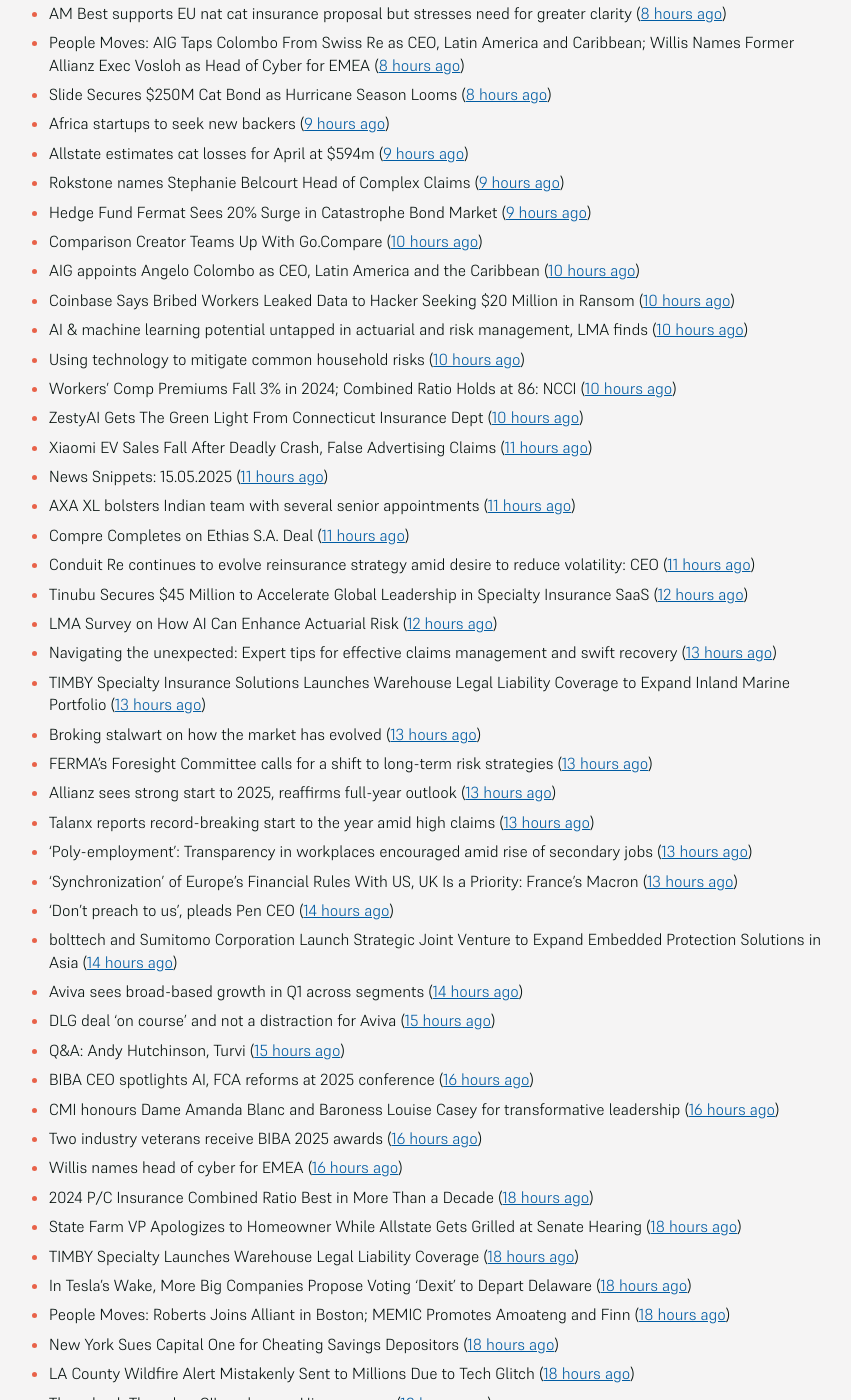
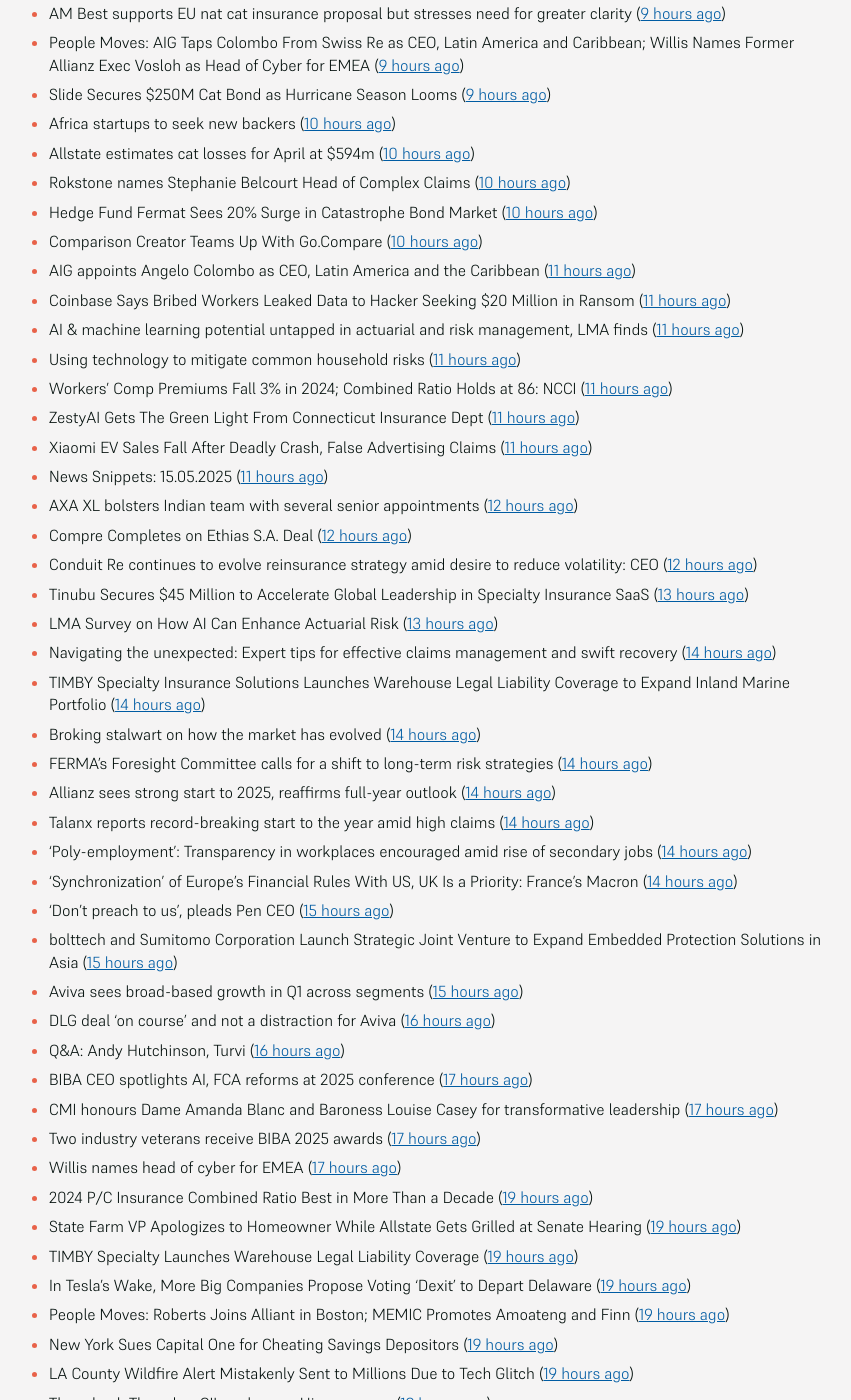
Before and after one commit to mat-0/feeds.thechels.uk, a Jekyll site: the page built from index.md, in a window 1280 px wide and 1400 px high, scrolled down 912 px. Shown: the whole window, without its empty margins (215-1066 px from the left). Built offline with Jekyll 4.4.1, drawn with Linux system fonts in a browser that asks for light colours; some of the changed text lies outside the part shown.

Commit message:
New Feed

```diff
--- a/index.md
+++ b/index.md
@@ -8,74 +8,74 @@ description: Latest Updates
 [Get this as an RSS feed](/feed.rss)
 
 <!-- news_marker starts -->
-- People Moves: Zurich NA Promotes Fox to Lead National Accounts, Caminiti CUO ([51 minutes ago](https://www.insurancejournal.com/news/national/2025/05/15/823985.htm))
-- FEMA Chief Says Agency Will Raise State Burden for Disasters to 50% ([1 hours ago](https://www.insurancejournal.com/news/national/2025/05/15/823980.htm))
-- How insurers can use systemic risk knowledge internally ([3 hours ago](https://www.dig-in.com/opinion/how-insurers-can-use-systemic-risk-knowledge-internally))
-- AXA Group CUO on navigating a polycrisis risk landscape ([3 hours ago](https://www.insurancebusinessmag.com/uk/news/breaking-news/axa-group-cuo-on-navigating-a-polycrisis-risk-landscape-535921.aspx))
+- People Moves: Zurich NA Promotes Fox to Lead National Accounts, Caminiti CUO ([1 hours ago](https://www.insurancejournal.com/news/national/2025/05/15/823985.htm))
+- FEMA Chief Says Agency Will Raise State Burden for Disasters to 50% ([2 hours ago](https://www.insurancejournal.com/news/national/2025/05/15/823980.htm))
+- How insurers can use systemic risk knowledge internally ([4 hours ago](https://www.dig-in.com/opinion/how-insurers-can-use-systemic-risk-knowledge-internally))
+- AXA Group CUO on navigating a polycrisis risk landscape ([4 hours ago](https://www.insurancebusinessmag.com/uk/news/breaking-news/axa-group-cuo-on-navigating-a-polycrisis-risk-landscape-535921.aspx))
 - Marsh McLennan moves to Amazon cloud; ZestyAI in Connecticut and West Virginia: Insurtech news ([4 hours ago](https://www.dig-in.com/news/marsh-mclennan-to-amazon-cloud-zestyai-and-insurtech-news))
-- WTW report exposes shifting terrorism insurance risks ([4 hours ago](https://www.insurancebusinessmag.com/uk/news/breaking-news/wtw-report-exposes-shifting-terrorism-insurance-risks-535909.aspx))
-- Tired of Waiting on Tickets? There’s a Better Way. ([4 hours ago](https://www.insurancejournal.com/blogs/expert-insured/2025/05/15/823954.htm))
-- Global Accessibiliy Day: Making the Workplace Welcome to All ([5 hours ago](https://insurance-edge.net/2025/05/15/global-accessibiliy-day-making-the-workplace-welcome-to-all/))
-- Lloyd’s Q2’25 Market Message: risk awareness, not risk aversion, marks a defining juncture ([7 hours ago](https://www.reinsurancene.ws/lloyds-q225-market-message-risk-awareness-not-risk-aversion-marks-a-defining-juncture/))
-- Tiernan calls out ‘egregious trading behaviours’ at Lloyd’s ([7 hours ago](https://www.postonline.co.uk/lloydslondon/7957765/tiernan-calls-out-egregious-trading-behaviours-at-lloyds))
-- Tesla’s Robotaxi Launch in Texas Faces Scrutiny Over Potential Accident Risks ([7 hours ago](https://www.insurancejournal.com/news/southcentral/2025/05/15/823930.htm))
-- US House Bill Reintroduced to Rid Federal Insurance Office of Subpoena Power ([7 hours ago](https://www.insurancejournal.com/news/national/2025/05/15/823897.htm))
-- Sweltering Heat Wave Hits U.S. from Dakotas to Texas ([7 hours ago](https://www.insurancejournal.com/news/southcentral/2025/05/15/823927.htm))
-- Coterie Relocating Headquarters to Appleton, Wisconsin ([7 hours ago](https://www.insurancejournal.com/news/midwest/2025/05/15/823924.htm))
-- Kin reports 35% revenue growth in Q1’25, California emerges as key market ([7 hours ago](https://www.reinsurancene.ws/kin-reports-35-revenue-growth-in-q125-california-emerges-as-key-market/))
-- Three Killed in Fiery Truck-Car Pileup on Georgia Interstate ([7 hours ago](https://www.insurancejournal.com/news/southeast/2025/05/15/823917.htm))
-- Brett Favre’s Defamation Suit Against State Auditor Can Move Forward, Court Says ([7 hours ago](https://www.insurancejournal.com/news/southeast/2025/05/15/823911.htm))
-- People Moves: Advocus Names Moore SVP of Illinois Operations ([7 hours ago](https://www.insurancejournal.com/news/midwest/2025/05/15/823905.htm))
-- Nationwide Partners with Kadance to Offer Genomics-Based Precision Health to Life Insurance Customers ([7 hours ago](https://www.insurtechinsights.com/nationwide-partners-with-kadance-to-offer-genomics-based-precision-health-to-life-insurance-customers/))
-- West’s 103.9% CoR for 24-25 FY impacted by elevated IG Pool claims ([8 hours ago](https://www.reinsurancene.ws/wests-103-9-cor-for-24-25-fy-impacted-by-elevated-ig-pool-claims/))
-- People Moves: CRC Names New Underwriting Leaders and Senior VP ([8 hours ago](https://www.insurancejournal.com/news/southeast/2025/05/15/823894.htm))
-- AM Best supports EU nat cat insurance proposal but stresses need for greater clarity ([8 hours ago](https://www.reinsurancene.ws/am-best-supports-eu-nat-cat-insurance-proposal-but-stresses-need-for-greater-clarity/))
-- People Moves: AIG Taps Colombo From Swiss Re as CEO, Latin America and Caribbean; Willis Names Former Allianz Exec Vosloh as Head of Cyber for EMEA ([8 hours ago](https://www.insurancejournal.com/news/international/2025/05/15/823886.htm))
-- Slide Secures $250M Cat Bond as Hurricane Season Looms ([8 hours ago](https://www.insurancejournal.com/news/southeast/2025/05/15/823884.htm))
-- Africa startups to seek new backers ([9 hours ago](https://www.dig-in.com/articles/africa-startups-to-seek-new-backers))
-- Allstate estimates cat losses for April at $594m ([9 hours ago](https://www.reinsurancene.ws/allstate-estimates-cat-losses-for-april-at-594m/))
-- Rokstone names Stephanie Belcourt Head of Complex Claims ([9 hours ago](https://www.reinsurancene.ws/rokstone-names-stephanie-belcourt-head-of-complex-claims/))
-- Hedge Fund Fermat Sees 20% Surge in Catastrophe Bond Market ([9 hours ago](https://www.insurancejournal.com/news/international/2025/05/15/823861.htm))
+- WTW report exposes shifting terrorism insurance risks ([5 hours ago](https://www.insurancebusinessmag.com/uk/news/breaking-news/wtw-report-exposes-shifting-terrorism-insurance-risks-535909.aspx))
+- Tired of Waiting on Tickets? There’s a Better Way. ([5 hours ago](https://www.insurancejournal.com/blogs/expert-insured/2025/05/15/823954.htm))
+- Global Accessibiliy Day: Making the Workplace Welcome to All ([6 hours ago](https://insurance-edge.net/2025/05/15/global-accessibiliy-day-making-the-workplace-welcome-to-all/))
+- Lloyd’s Q2’25 Market Message: risk awareness, not risk aversion, marks a defining juncture ([8 hours ago](https://www.reinsurancene.ws/lloyds-q225-market-message-risk-awareness-not-risk-aversion-marks-a-defining-juncture/))
+- Tiernan calls out ‘egregious trading behaviours’ at Lloyd’s ([8 hours ago](https://www.postonline.co.uk/lloydslondon/7957765/tiernan-calls-out-egregious-trading-behaviours-at-lloyds))
+- Tesla’s Robotaxi Launch in Texas Faces Scrutiny Over Potential Accident Risks ([8 hours ago](https://www.insurancejournal.com/news/southcentral/2025/05/15/823930.htm))
+- US House Bill Reintroduced to Rid Federal Insurance Office of Subpoena Power ([8 hours ago](https://www.insurancejournal.com/news/national/2025/05/15/823897.htm))
+- Sweltering Heat Wave Hits U.S. from Dakotas to Texas ([8 hours ago](https://www.insurancejournal.com/news/southcentral/2025/05/15/823927.htm))
+- Coterie Relocating Headquarters to Appleton, Wisconsin ([8 hours ago](https://www.insurancejournal.com/news/midwest/2025/05/15/823924.htm))
+- Kin reports 35% revenue growth in Q1’25, California emerges as key market ([8 hours ago](https://www.reinsurancene.ws/kin-reports-35-revenue-growth-in-q125-california-emerges-as-key-market/))
+- Three Killed in Fiery Truck-Car Pileup on Georgia Interstate ([8 hours ago](https://www.insurancejournal.com/news/southeast/2025/05/15/823917.htm))
+- Brett Favre’s Defamation Suit Against State Auditor Can Move Forward, Court Says ([8 hours ago](https://www.insurancejournal.com/news/southeast/2025/05/15/823911.htm))
+- People Moves: Advocus Names Moore SVP of Illinois Operations ([8 hours ago](https://www.insurancejournal.com/news/midwest/2025/05/15/823905.htm))
+- Nationwide Partners with Kadance to Offer Genomics-Based Precision Health to Life Insurance Customers ([8 hours ago](https://www.insurtechinsights.com/nationwide-partners-with-kadance-to-offer-genomics-based-precision-health-to-life-insurance-customers/))
+- West’s 103.9% CoR for 24-25 FY impacted by elevated IG Pool claims ([9 hours ago](https://www.reinsurancene.ws/wests-103-9-cor-for-24-25-fy-impacted-by-elevated-ig-pool-claims/))
+- People Moves: CRC Names New Underwriting Leaders and Senior VP ([9 hours ago](https://www.insurancejournal.com/news/southeast/2025/05/15/823894.htm))
+- AM Best supports EU nat cat insurance proposal but stresses need for greater clarity ([9 hours ago](https://www.reinsurancene.ws/am-best-supports-eu-nat-cat-insurance-proposal-but-stresses-need-for-greater-clarity/))
+- People Moves: AIG Taps Colombo From Swiss Re as CEO, Latin America and Caribbean; Willis Names Former Allianz Exec Vosloh as Head of Cyber for EMEA ([9 hours ago](https://www.insurancejournal.com/news/international/2025/05/15/823886.htm))
+- Slide Secures $250M Cat Bond as Hurricane Season Looms ([9 hours ago](https://www.insurancejournal.com/news/southeast/2025/05/15/823884.htm))
+- Africa startups to seek new backers ([10 hours ago](https://www.dig-in.com/articles/africa-startups-to-seek-new-backers))
+- Allstate estimates cat losses for April at $594m ([10 hours ago](https://www.reinsurancene.ws/allstate-estimates-cat-losses-for-april-at-594m/))
+- Rokstone names Stephanie Belcourt Head of Complex Claims ([10 hours ago](https://www.reinsurancene.ws/rokstone-names-stephanie-belcourt-head-of-complex-claims/))
+- Hedge Fund Fermat Sees 20% Surge in Catastrophe Bond Market ([10 hours ago](https://www.insurancejournal.com/news/international/2025/05/15/823861.htm))
 - Comparison Creator Teams Up With Go.Compare ([10 hours ago](https://insurance-edge.net/2025/05/15/comparison-creator-teams-up-with-go-compare/))
-- AIG appoints Angelo Colombo as CEO, Latin America and the Caribbean ([10 hours ago](https://www.reinsurancene.ws/aig-appoints-angelo-colombo-as-ceo-latin-america-and-the-caribbean/))
-- Coinbase Says Bribed Workers Leaked Data to Hacker Seeking $20 Million in Ransom ([10 hours ago](https://www.insurancejournal.com/news/national/2025/05/15/823862.htm))
-- AI & machine learning potential untapped in actuarial and risk management, LMA finds ([10 hours ago](https://www.reinsurancene.ws/ai-machine-learning-potential-untapped-in-actuarial-and-risk-management-lma-finds/))
-- Using technology to mitigate common household risks ([10 hours ago](https://www.dig-in.com/podcast/using-technology-to-mitigate-common-household-risks))
-- Workers’ Comp Premiums Fall 3% in 2024; Combined Ratio Holds at 86: NCCI ([10 hours ago](https://www.insurancejournal.com/news/national/2025/05/15/823850.htm))
-- ZestyAI Gets The Green Light From Connecticut Insurance Dept ([10 hours ago](https://insurance-edge.net/2025/05/15/zestyai-gets-the-green-light-from-connecticut-insurance-dept/))
+- AIG appoints Angelo Colombo as CEO, Latin America and the Caribbean ([11 hours ago](https://www.reinsurancene.ws/aig-appoints-angelo-colombo-as-ceo-latin-america-and-the-caribbean/))
+- Coinbase Says Bribed Workers Leaked Data to Hacker Seeking $20 Million in Ransom ([11 hours ago](https://www.insurancejournal.com/news/national/2025/05/15/823862.htm))
+- AI & machine learning potential untapped in actuarial and risk management, LMA finds ([11 hours ago](https://www.reinsurancene.ws/ai-machine-learning-potential-untapped-in-actuarial-and-risk-management-lma-finds/))
+- Using technology to mitigate common household risks ([11 hours ago](https://www.dig-in.com/podcast/using-technology-to-mitigate-common-household-risks))
+- Workers’ Comp Premiums Fall 3% in 2024; Combined Ratio Holds at 86: NCCI ([11 hours ago](https://www.insurancejournal.com/news/national/2025/05/15/823850.htm))
+- ZestyAI Gets The Green Light From Connecticut Insurance Dept ([11 hours ago](https://insurance-edge.net/2025/05/15/zestyai-gets-the-green-light-from-connecticut-insurance-dept/))
 - Xiaomi EV Sales Fall After Deadly Crash, False Advertising Claims ([11 hours ago](https://www.insurancejournal.com/news/international/2025/05/15/823843.htm))
 - News Snippets: 15.05.2025 ([11 hours ago](https://insurance-edge.net/2025/05/15/news-snippets-15-05-2025/))
-- AXA XL bolsters Indian team with several senior appointments ([11 hours ago](https://www.reinsurancene.ws/axa-xl-bolsters-indian-team-with-several-senior-appointments/))
-- Compre Completes on Ethias S.A. Deal ([11 hours ago](https://insurance-edge.net/2025/05/15/compre-completes-on-ethias-s-a-deal/))
-- Conduit Re continues to evolve reinsurance strategy amid desire to reduce volatility: CEO ([11 hours ago](https://www.reinsurancene.ws/conduit-re-continues-to-evolve-reinsurance-strategy-amid-desire-to-reduce-volatility-ceo/))
-- Tinubu Secures $45 Million to Accelerate Global Leadership in Specialty Insurance SaaS ([12 hours ago](https://www.insurtechinsights.com/tinubu-secures-45-million-to-accelerate-global-leadership-in-specialty-insurance-saas/))
-- LMA Survey on How AI Can Enhance Actuarial Risk ([12 hours ago](https://insurance-edge.net/2025/05/15/lma-survey-on-how-ai-can-enhance-actuarial-risk/))
-- Navigating the unexpected: Expert tips for effective claims management and swift recovery ([13 hours ago](https://www.insurancebusinessmag.com/uk/news/property-insurance/navigating-the-unexpected-expert-tips-for-effective-claims-management-and-swift-recovery-535498.aspx))
-- TIMBY Specialty Insurance Solutions Launches Warehouse Legal Liability Coverage to Expand Inland Marine Portfolio ([13 hours ago](https://www.insurtechinsights.com/timby-specialty-insurance-solutions-launches-warehouse-legal-liability-coverage-to-expand-inland-marine-portfolio/))
-- Broking stalwart on how the market has evolved ([13 hours ago](https://www.insurancebusinessmag.com/uk/news/breaking-news/broking-stalwart-on-how-the-market-has-evolved-535809.aspx))
-- FERMA's Foresight Committee calls for a shift to long-term risk strategies ([13 hours ago](https://www.insurancebusinessmag.com/uk/news/non-profits/fermas-foresight-committee-calls-for-a-shift-to-longterm-risk-strategies-535808.aspx))
-- Allianz sees strong start to 2025, reaffirms full-year outlook ([13 hours ago](https://www.insurancebusinessmag.com/uk/news/breaking-news/allianz-sees-strong-start-to-2025-reaffirms-fullyear-outlook-535802.aspx))
-- Talanx reports record-breaking start to the year amid high claims ([13 hours ago](https://www.insurancebusinessmag.com/uk/news/breaking-news/talanx-reports-recordbreaking-start-to-the-year-amid-high-claims-535796.aspx))
-- 'Poly-employment': Transparency in workplaces encouraged amid rise of secondary jobs ([13 hours ago](https://www.insurancebusinessmag.com/uk/news/breaking-news/polyemployment-transparency-in-workplaces-encouraged-amid-rise-of-secondary-jobs-535784.aspx))
-- ‘Synchronization’ of Europe’s Financial Rules With US, UK Is a Priority: France’s Macron ([13 hours ago](https://www.insurancejournal.com/news/international/2025/05/15/823833.htm))
-- ‘Don’t preach to us’, pleads Pen CEO ([14 hours ago](https://www.postonline.co.uk/broker/7957752/dont-preach-to-us-pleads-pen-ceo))
-- bolttech and Sumitomo Corporation Launch Strategic Joint Venture to Expand Embedded Protection Solutions in Asia ([14 hours ago](https://www.insurtechinsights.com/bolttech-and-sumitomo-corporation-launch-strategic-joint-venture-to-expand-embedded-protection-solutions-in-asia/))
-- Aviva sees broad-based growth in Q1 across segments ([14 hours ago](https://www.insurancebusinessmag.com/uk/news/breaking-news/aviva-sees-broadbased-growth-in-q1-across-segments-535781.aspx))
-- DLG deal ‘on course’ and not a distraction for Aviva ([15 hours ago](https://www.postonline.co.uk/news/7957750/dlg-deal-on-course-and-not-a-distraction-for-aviva))
-- Q&A: Andy Hutchinson, Turvi ([15 hours ago](https://www.postonline.co.uk/technology/7957394/qa-andy-hutchinson-turvi))
-- BIBA CEO spotlights AI, FCA reforms at 2025 conference ([16 hours ago](https://www.insurancebusinessmag.com/uk/news/breaking-news/biba-ceo-spotlights-ai-fca-reforms-at-2025-conference-535774.aspx))
-- CMI honours Dame Amanda Blanc and Baroness Louise Casey for transformative leadership ([16 hours ago](https://www.insurancebusinessmag.com/uk/news/breaking-news/cmi-honours-dame-amanda-blanc-and-baroness-louise-casey-for-transformative-leadership-535773.aspx))
-- Two industry veterans receive BIBA 2025 awards ([16 hours ago](https://www.insurancebusinessmag.com/uk/news/breaking-news/two-industry-veterans-receive-biba-2025-awards-535772.aspx))
-- Willis names head of cyber for EMEA ([16 hours ago](https://www.insurancebusinessmag.com/uk/news/cyber/willis-names-head-of-cyber-for-emea-535771.aspx))
-- 2024 P/C Insurance Combined Ratio Best in More Than a Decade ([18 hours ago](https://www.insurancejournal.com/news/national/2025/05/15/823801.htm))
-- State Farm VP Apologizes to Homeowner While Allstate Gets Grilled at Senate Hearing ([18 hours ago](https://www.insurancejournal.com/news/national/2025/05/15/823722.htm))
-- TIMBY Specialty Launches Warehouse Legal Liability Coverage ([18 hours ago](https://www.insurancejournal.com/news/west/2025/05/15/823803.htm))
-- In Tesla’s Wake, More Big Companies Propose Voting ‘Dexit’ to Depart Delaware ([18 hours ago](https://www.insurancejournal.com/news/east/2025/05/15/823818.htm))
-- People Moves: Roberts Joins Alliant in Boston; MEMIC Promotes Amoateng and Finn ([18 hours ago](https://www.insurancejournal.com/news/east/2025/05/15/823382.htm))
-- New York Sues Capital One for Cheating Savings Depositors ([18 hours ago](https://www.insurancejournal.com/news/east/2025/05/15/823815.htm))
-- LA County Wildfire Alert Mistakenly Sent to Millions Due to Tech Glitch ([18 hours ago](https://www.insurancejournal.com/news/west/2025/05/15/823791.htm))
-- Throwback Thursday: CII card woes; Hiscox grows ([18 hours ago](https://www.postonline.co.uk/personal/7956604/throwback-thursday-cii-card-woes-hiscox-grows))
-- Why blaming hybrid working for productivity problems is too easy ([18 hours ago](https://www.postonline.co.uk/people/7957728/why-blaming-hybrid-working-for-productivity-problems-is-too-easy))
+- AXA XL bolsters Indian team with several senior appointments ([12 hours ago](https://www.reinsurancene.ws/axa-xl-bolsters-indian-team-with-several-senior-appointments/))
+- Compre Completes on Ethias S.A. Deal ([12 hours ago](https://insurance-edge.net/2025/05/15/compre-completes-on-ethias-s-a-deal/))
+- Conduit Re continues to evolve reinsurance strategy amid desire to reduce volatility: CEO ([12 hours ago](https://www.reinsurancene.ws/conduit-re-continues-to-evolve-reinsurance-strategy-amid-desire-to-reduce-volatility-ceo/))
+- Tinubu Secures $45 Million to Accelerate Global Leadership in Specialty Insurance SaaS ([13 hours ago](https://www.insurtechinsights.com/tinubu-secures-45-million-to-accelerate-global-leadership-in-specialty-insurance-saas/))
+- LMA Survey on How AI Can Enhance Actuarial Risk ([13 hours ago](https://insurance-edge.net/2025/05/15/lma-survey-on-how-ai-can-enhance-actuarial-risk/))
+- Navigating the unexpected: Expert tips for effective claims management and swift recovery ([14 hours ago](https://www.insurancebusinessmag.com/uk/news/property-insurance/navigating-the-unexpected-expert-tips-for-effective-claims-management-and-swift-recovery-535498.aspx))
+- TIMBY Specialty Insurance Solutions Launches Warehouse Legal Liability Coverage to Expand Inland Marine Portfolio ([14 hours ago](https://www.insurtechinsights.com/timby-specialty-insurance-solutions-launches-warehouse-legal-liability-coverage-to-expand-inland-marine-portfolio/))
+- Broking stalwart on how the market has evolved ([14 hours ago](https://www.insurancebusinessmag.com/uk/news/breaking-news/broking-stalwart-on-how-the-market-has-evolved-535809.aspx))
+- FERMA's Foresight Committee calls for a shift to long-term risk strategies ([14 hours ago](https://www.insurancebusinessmag.com/uk/news/non-profits/fermas-foresight-committee-calls-for-a-shift-to-longterm-risk-strategies-535808.aspx))
+- Allianz sees strong start to 2025, reaffirms full-year outlook ([14 hours ago](https://www.insurancebusinessmag.com/uk/news/breaking-news/allianz-sees-strong-start-to-2025-reaffirms-fullyear-outlook-535802.aspx))
+- Talanx reports record-breaking start to the year amid high claims ([14 hours ago](https://www.insurancebusinessmag.com/uk/news/breaking-news/talanx-reports-recordbreaking-start-to-the-year-amid-high-claims-535796.aspx))
+- 'Poly-employment': Transparency in workplaces encouraged amid rise of secondary jobs ([14 hours ago](https://www.insurancebusinessmag.com/uk/news/breaking-news/polyemployment-transparency-in-workplaces-encouraged-amid-rise-of-secondary-jobs-535784.aspx))
+- ‘Synchronization’ of Europe’s Financial Rules With US, UK Is a Priority: France’s Macron ([14 hours ago](https://www.insurancejournal.com/news/international/2025/05/15/823833.htm))
+- ‘Don’t preach to us’, pleads Pen CEO ([15 hours ago](https://www.postonline.co.uk/broker/7957752/dont-preach-to-us-pleads-pen-ceo))
+- bolttech and Sumitomo Corporation Launch Strategic Joint Venture to Expand Embedded Protection Solutions in Asia ([15 hours ago](https://www.insurtechinsights.com/bolttech-and-sumitomo-corporation-launch-strategic-joint-venture-to-expand-embedded-protection-solutions-in-asia/))
+- Aviva sees broad-based growth in Q1 across segments ([15 hours ago](https://www.insurancebusinessmag.com/uk/news/breaking-news/aviva-sees-broadbased-growth-in-q1-across-segments-535781.aspx))
+- DLG deal ‘on course’ and not a distraction for Aviva ([16 hours ago](https://www.postonline.co.uk/news/7957750/dlg-deal-on-course-and-not-a-distraction-for-aviva))
+- Q&A: Andy Hutchinson, Turvi ([16 hours ago](https://www.postonline.co.uk/technology/7957394/qa-andy-hutchinson-turvi))
+- BIBA CEO spotlights AI, FCA reforms at 2025 conference ([17 hours ago](https://www.insurancebusinessmag.com/uk/news/breaking-news/biba-ceo-spotlights-ai-fca-reforms-at-2025-conference-535774.aspx))
+- CMI honours Dame Amanda Blanc and Baroness Louise Casey for transformative leadership ([17 hours ago](https://www.insurancebusinessmag.com/uk/news/breaking-news/cmi-honours-dame-amanda-blanc-and-baroness-louise-casey-for-transformative-leadership-535773.aspx))
+- Two industry veterans receive BIBA 2025 awards ([17 hours ago](https://www.insurancebusinessmag.com/uk/news/breaking-news/two-industry-veterans-receive-biba-2025-awards-535772.aspx))
+- Willis names head of cyber for EMEA ([17 hours ago](https://www.insurancebusinessmag.com/uk/news/cyber/willis-names-head-of-cyber-for-emea-535771.aspx))
+- 2024 P/C Insurance Combined Ratio Best in More Than a Decade ([19 hours ago](https://www.insurancejournal.com/news/national/2025/05/15/823801.htm))
+- State Farm VP Apologizes to Homeowner While Allstate Gets Grilled at Senate Hearing ([19 hours ago](https://www.insurancejournal.com/news/national/2025/05/15/823722.htm))
+- TIMBY Specialty Launches Warehouse Legal Liability Coverage ([19 hours ago](https://www.insurancejournal.com/news/west/2025/05/15/823803.htm))
+- In Tesla’s Wake, More Big Companies Propose Voting ‘Dexit’ to Depart Delaware ([19 hours ago](https://www.insurancejournal.com/news/east/2025/05/15/823818.htm))
+- People Moves: Roberts Joins Alliant in Boston; MEMIC Promotes Amoateng and Finn ([19 hours ago](https://www.insurancejournal.com/news/east/2025/05/15/823382.htm))
+- New York Sues Capital One for Cheating Savings Depositors ([19 hours ago](https://www.insurancejournal.com/news/east/2025/05/15/823815.htm))
+- LA County Wildfire Alert Mistakenly Sent to Millions Due to Tech Glitch ([19 hours ago](https://www.insurancejournal.com/news/west/2025/05/15/823791.htm))
+- Throwback Thursday: CII card woes; Hiscox grows ([19 hours ago](https://www.postonline.co.uk/personal/7956604/throwback-thursday-cii-card-woes-hiscox-grows))
+- Why blaming hybrid working for productivity problems is too easy ([19 hours ago](https://www.postonline.co.uk/people/7957728/why-blaming-hybrid-working-for-productivity-problems-is-too-easy))
 - Digital is primary tool for customers to purchase insurance: J.D. Power ([1 days ago](https://www.dig-in.com/news/customers-prefer-buying-insurance-digitally-says-j-d-power))
 - Trust issues stall insurers' plans for youth, AI growth – GlobalData ([1 days ago](https://www.insurancebusinessmag.com/uk/news/breaking-news/trust-issues-stall-insurers-plans-for-youth-ai-growth--globaldata-535747.aspx))
 - How AI detection can change risk assessments ([1 days ago](https://www.dig-in.com/opinion/how-ai-detection-can-change-risk-assessments))
```
